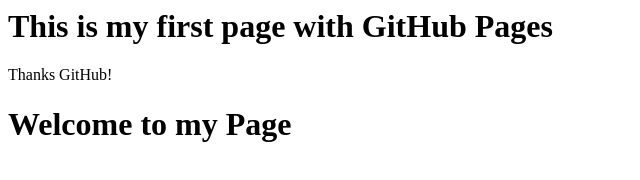
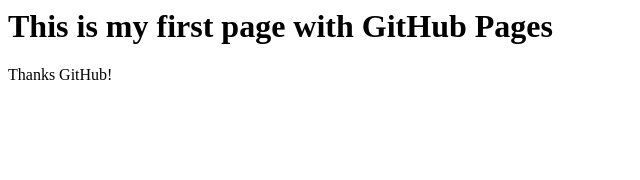
Before and after one commit to commandersnake/Commandersnake, a plain HTML site: page Index.html in a window 1280 px wide. Shown: the whole page, without its empty margins (0-640 px from the left). Drawn offline with Linux system fonts and the light colour scheme.

Commit message:
Update Index.html

```diff
--- a/Index.html
+++ b/Index.html
@@ -2,4 +2,3 @@
 <h1> This is my first page with GitHub Pages </h1>
 <p>Thanks GitHub!</p>
 </html>
-<h1> Welcome to my Page </h1>
```
